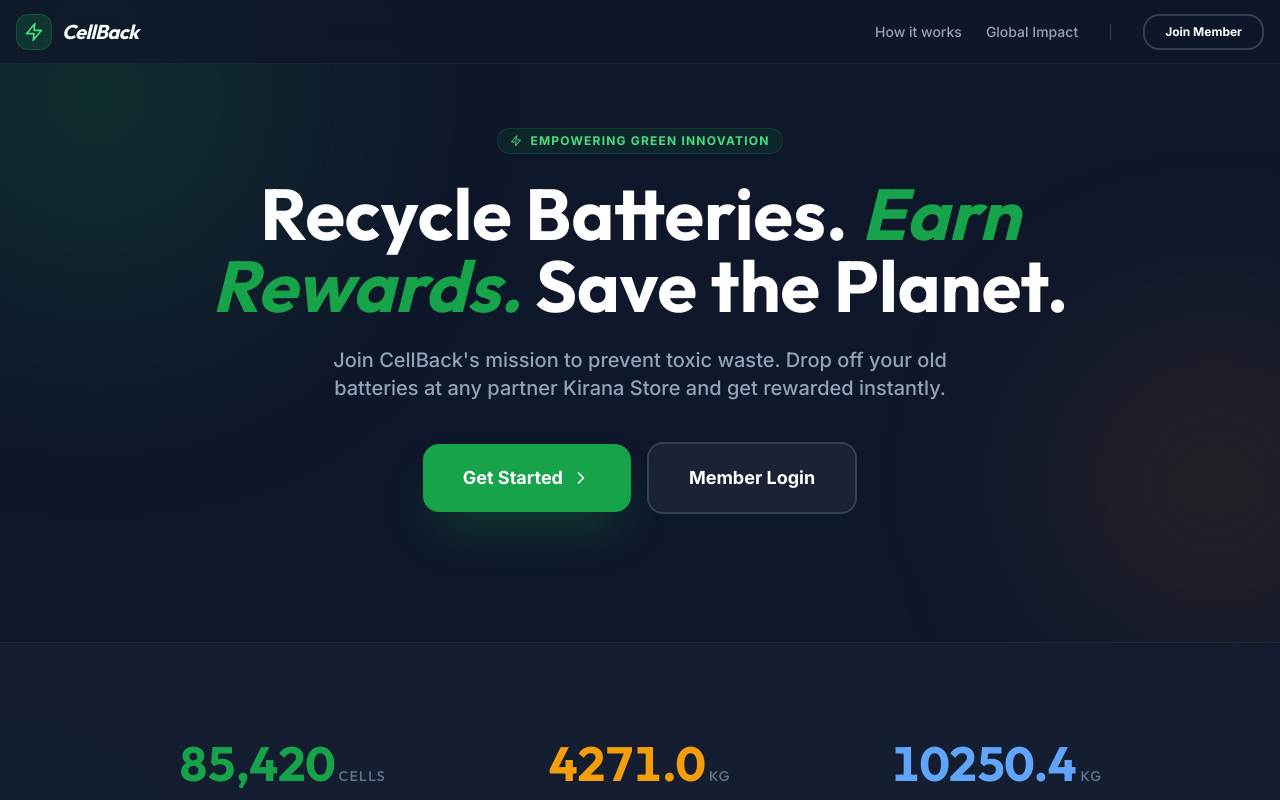
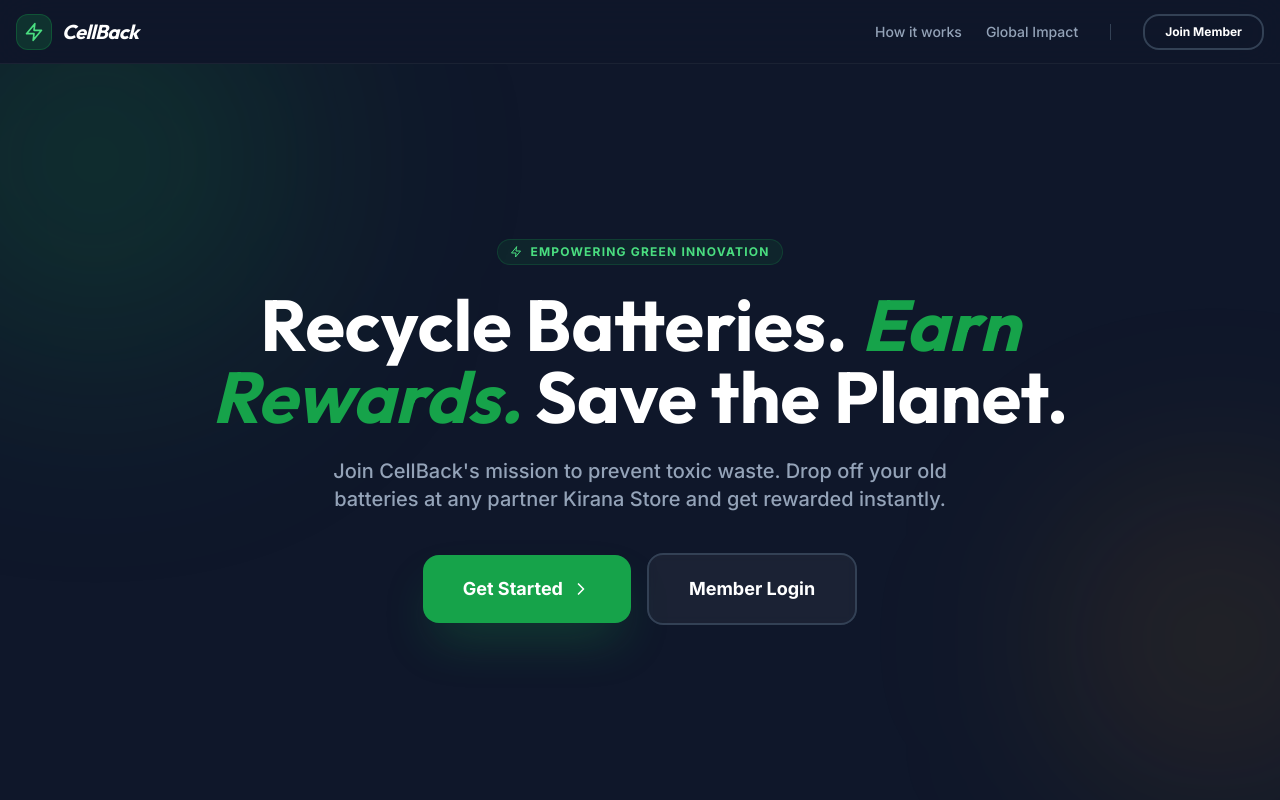
Before and after one commit to iamshubham369/cellback-v3, a React (Vite) app: page / in a window 1280 px wide. Shown: the top 800 px of the page. Built offline with nearby package versions, Linux system fonts and the light colour scheme.

Commit message:
feat: implement initial landing page with hero, features, impact counter, stats, and footer sections

```diff
--- a/src/pages/Landing.jsx
+++ b/src/pages/Landing.jsx
@@ -6,9 +6,9 @@
 
 const Landing = () => {
     return (
-        <div className="flex flex-col min-h-screen bg-slate-950">
+        <div className="flex flex-col min-h-screen bg-slate-950 pt-16">
             {/* Hero Section */}
-            <section className="relative py-24 md:py-32 overflow-hidden px-4 md:px-0">
+            <section className="relative min-h-[calc(100vh-64px)] flex items-center overflow-hidden px-4 md:px-0 py-20">
                 {/* Background glow */}
                 <div className="absolute top-0 left-1/2 -translate-x-1/2 w-full max-w-7xl h-full pointer-events-none">
                     <div className="absolute -top-24 -left-24 w-96 h-96 bg-primary/20 blur-[120px] rounded-full" />
```
